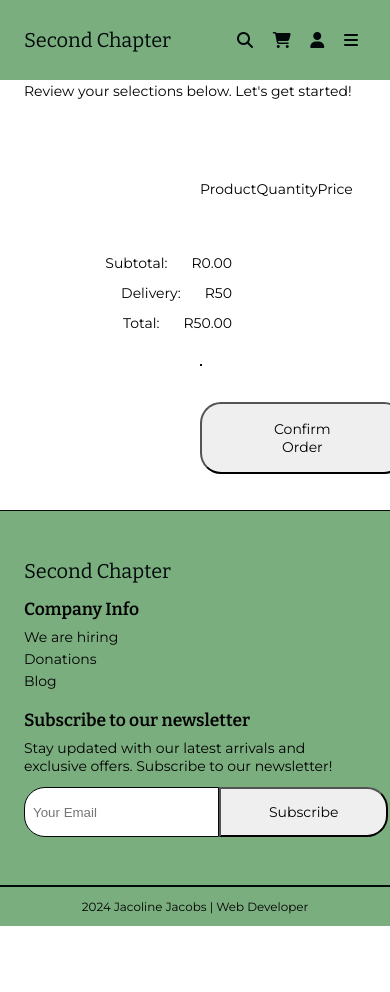
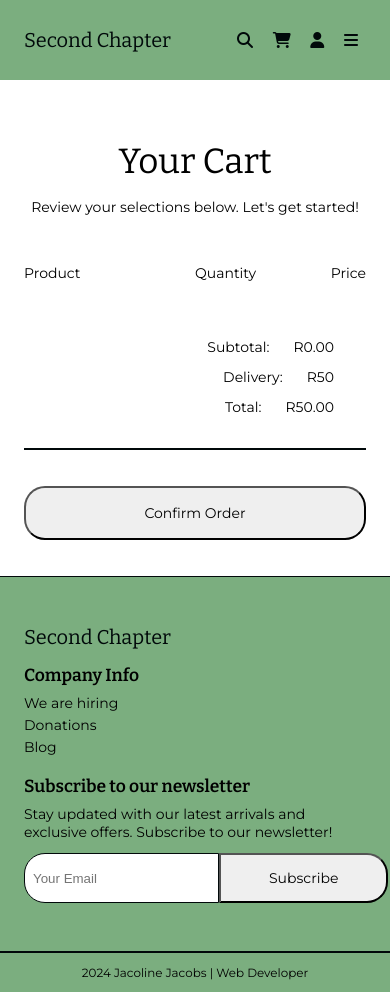
Before and after one commit to JacolineJacobs/second-chapter, a plain HTML site: page cart.html in a window 390 px wide. Before the commit the page ends 926 px from the top, so only its background shows below. Drawn offline with nearby package versions, Linux system fonts and the light colour scheme.

Commit message:
Add files via upload

```diff
--- a/cart.html
+++ b/cart.html
@@ -34,7 +34,7 @@
         </div>
     </nav>
 
-    <header class="cart-title">
+    <header class="cart-heading">
         <h2>Your Cart</h2>
         <p>Review your selections below. Let's get started!</p>
     </header>
--- a/style.css
+++ b/style.css
@@ -795,6 +795,12 @@ hr {
     border-bottom: 1px solid var(--dark-color);
 }
 
+.cart-heading {
+    padding-top: 140px;
+    display: flex;
+    flex-direction: column;
+}
+
 .cart-container {
     padding: 0px 200px;
     border-bottom: 1px solid var(--dark-color);
@@ -858,10 +864,10 @@ hr {
     font-weight: 600;
 }
 
-
 .cart-title {
     flex: 2;
     text-align: left;
+    padding-right: 12px;
 }
 
 .cart-quantity {
@@ -873,3 +879,15 @@ hr {
     flex: 1;
     text-align: right;
 }
+
+@media (max-width: 900px) {
+    .cart-item {
+        padding: 12px 0;
+    }
+    .cart-button {
+        width: 100%;
+    }
+    .cart-container {
+        padding: 0 24px;
+    }
+}
```
